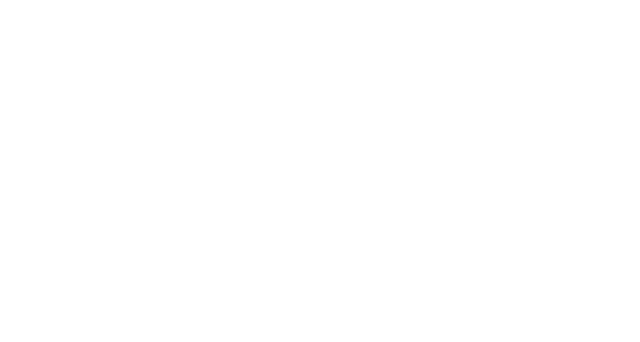
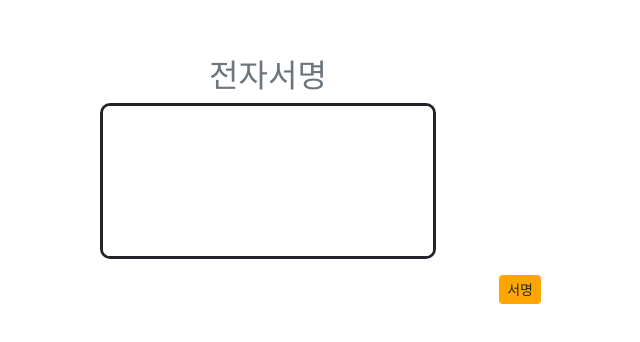
Before and after one commit to hyeonuk-kor/React, a React (Create React App) app in the folder car_ins/: page /kbds/v2/step3 in a window 1280 px wide. Before the commit this address had no page. Shown: the part 212-554 px from the top of the page, without its empty margins (372-1012 px from the left). Built offline with nearby package versions, Linux system fonts and the light colour scheme; the HTML template or start-up script is replaced by a standard one.

Commit message:
router update
dsfasd

```diff
--- a/car_ins/src/App.js
+++ b/car_ins/src/App.js
@@ -5,6 +5,7 @@
 import Step1 from './components/Step1';
 import Step2 from './components/Step2';
 import Step3 from './components/Step3';
+import Step4 from './components/Step4';
 import { BrowserRouter as Router, Route, Routes } from 'react-router-dom';
 
 function App() {
@@ -23,10 +24,11 @@
     <Container style={styles.container}>
       <Router>
         <Routes>
-          <Route path="/car-ins/" element={<Step0 />} />
-          <Route path="/car-ins/step1" element={<Step1 />} />
-          <Route path="/car-ins/step2" element={<Step2 />} />
-          <Route path="/car-ins/step3" element={<Step3 />} />
+          <Route path="/kbds/v2/" element={<Step0 />} />
+          <Route path="/kbds/v2/step1" element={<Step1 />} />
+          <Route path="/kbds/v2/step2" element={<Step2 />} />
+          <Route path="/kbds/v2/step3" element={<Step3 />} />
+          <Route path="/kbds/v2/step4" element={<Step4 />} />
         </Routes>
       </Router>
     </Container>
--- /dev/null
+++ b/car_ins/src/components/Canvas.js
@@ -0,0 +1,74 @@
+import React, { useRef, useEffect } from 'react';
+
+const Canvas = () => {
+  const canvasRef = useRef(null);
+
+  useEffect(() => {
+    const canvas = canvasRef.current;
+    const context = canvas.getContext('2d');
+    context.fillStyle = 'white';
+    context.fillRect(0, 0, canvas.width, canvas.height);
+    context.strokeStyle = 'black';
+    context.lineCap = 'round';
+    context.lineWidth = 3;
+
+    let isDrawing = false;
+    let lastX = 0;
+    let lastY = 0;
+
+    const startDrawing = (e) => {
+      isDrawing = true;
+      const x =
+        e.clientX || e.touches[0].pageX - e.touches[0].target.offsetLeft;
+      const y = e.clientY || e.touches[0].pageY - e.touches[0].target.offsetTop;
+      [lastX, lastY] = [x, y];
+    };
+
+    const draw = (e) => {
+      if (!isDrawing) return;
+      const x =
+        e.clientX || e.touches[0].pageX - e.touches[0].target.offsetLeft;
+      const y = e.clientY || e.touches[0].pageY - e.touches[0].target.offsetTop;
+      context.beginPath();
+      context.moveTo(lastX, lastY);
+      context.lineTo(x, y);
+      context.stroke();
+      [lastX, lastY] = [x, y];
+    };
+
+    const stopDrawing = () => {
+      isDrawing = false;
+    };
+
+    canvas.addEventListener('mousedown', startDrawing);
+    canvas.addEventListener('mousemove', draw);
+    canvas.addEventListener('mouseup', stopDrawing);
+    canvas.addEventListener('mouseout', stopDrawing);
+    canvas.addEventListener('touchstart', startDrawing);
+    canvas.addEventListener('touchmove', draw);
+    canvas.addEventListener('touchend', stopDrawing);
+    canvas.addEventListener('touchcancel', stopDrawing);
+
+    return () => {
+      canvas.removeEventListener('mousedown', startDrawing);
+      canvas.removeEventListener('mousemove', draw);
+      canvas.removeEventListener('mouseup', stopDrawing);
+      canvas.removeEventListener('mouseout', stopDrawing);
+      canvas.removeEventListener('touchstart', startDrawing);
+      canvas.removeEventListener('touchmove', draw);
+      canvas.removeEventListener('touchend', stopDrawing);
+      canvas.removeEventListener('touchcancel', stopDrawing);
+    };
+  }, []);
+
+  return (
+    <canvas
+      ref={canvasRef}
+      width={330}
+      height={150}
+      style={{ borderStyle: 'solid', borderRadius: '10px' }}
+    ></canvas>
+  );
+};
+
+export default Canvas;
--- a/car_ins/src/components/Step0.js
+++ b/car_ins/src/components/Step0.js
@@ -6,7 +6,7 @@
   const navigate = useNavigate();
 
   const handleSubmit = (event) => {
-    navigate('/car-ins/step1');
+    navigate('/kbds/v2/step1');
   };
 
   return (
--- a/car_ins/src/components/Step1.js
+++ b/car_ins/src/components/Step1.js
@@ -95,7 +95,7 @@
       }
     } else {
       localStorage.setItem('name', form.elements.name.value);
-      navigate('/car-ins/step2');
+      navigate('/kbds/v2/step2');
     }
   };
   return (
--- a/car_ins/src/components/Step2.js
+++ b/car_ins/src/components/Step2.js
@@ -16,7 +16,7 @@
     event.preventDefault();
     event.stopPropagation();
     if (selectedOption !== null) {
-      navigate('/car-ins/step3');
+      navigate('/kbds/v2/step3');
     } else {
       setShowFeedback(true);
     }
--- a/car_ins/src/components/Step3.js
+++ b/car_ins/src/components/Step3.js
@@ -1,84 +1,50 @@
-import React, { useState } from 'react';
-import { Row, Col, Form, Button } from 'react-bootstrap';
+import React from 'react';
+import { Form, Row, Col, Button } from 'react-bootstrap';
+import Canvas from './Canvas';
 import { useNavigate } from 'react-router-dom';
-import RadioItem from './RadioItem';
-function Step3() {
+
+const Step3 = () => {
   const navigate = useNavigate();
 
-  const handleSubmit = () => {
-    //   navigate('/car-ins/step3');
+  const handleSign = () => {
+    navigate('/kbds/v2/step4');
   };
 
   return (
     <Form
       name="signup"
       id="signup"
-      className="needs-validation"
+      className="needs-validation d-flex flex-column justify-content-center"
       noValidate
-      onSubmit={handleSubmit}
+      style={{ minHeight: '100vh' }}
     >
-      <Row className="align-items-center mb-4">
-        <Col md={6} className="d-flex justify-content-center">
-          <p className="h3 mb-0 text-center">나를 위한 1:1 맞춤 상품</p>
+      <Row className="justify-content-center">
+        <Col md={4} className="text-muted">
+          <h2 className="text-center">전자서명</h2>
         </Col>
       </Row>
-      <RadioItem
-        label="10년 만기 상품"
-        duration={new Date(
-          Date.now() + 10 * 365 * 24 * 60 * 60 * 1000
-        ).toLocaleDateString('ko-KR', {
-          year: '2-digit',
-          month: '2-digit',
-          day: '2-digit',
-        })}
-        refund="95,497원"
-        rate="8%"
-        imageSrc={process.env.PUBLIC_URL + '/carBg1.png'}
-      />
-      <RadioItem
-        label="15년 만기 상품"
-        duration={new Date(
-          Date.now() + 15 * 365 * 24 * 60 * 60 * 1000
-        ).toLocaleDateString('ko-KR', {
-          year: '2-digit',
-          month: '2-digit',
-          day: '2-digit',
-        })}
-        refund="222,470원"
-        rate="9%"
-        imageSrc={process.env.PUBLIC_URL + '/carBg11.png'}
-      />
-      <RadioItem
-        label="20년 만기 상품"
-        duration={new Date(
-          Date.now() + 20 * 365 * 24 * 60 * 60 * 1000
-        ).toLocaleDateString('ko-KR', {
-          year: '2-digit',
-          month: '2-digit',
-          day: '2-digit',
-        })}
-        refund="380,160원"
-        rate="12%"
-        imageSrc={process.env.PUBLIC_URL + '/carBg111.png'}
-      />
+      <Row className="justify-content-center">
+        <Col md={6} className="mb-3 d-flex justify-content-center">
+          <Canvas />
+        </Col>
+      </Row>
+
       <Row className="justify-content-center">
         <Col md={6} xs={12} className="mb-3 d-flex justify-content-end">
-          {' '}
-          {/* 변경: xs 속성 추가 */}
           <Button
             className="btn-sm text-dark"
-            type="submit"
             style={{
-              backgroundColor: '#FFA500', // kb 색상
-              border: 'none', // 테두리 제거
+              backgroundColor: '#FFA500',
+              border: 'none',
             }}
+            onClick={handleSign}
           >
-            다음
+            서명
           </Button>
         </Col>
       </Row>
     </Form>
   );
-}
+};
 
 export default Step3;
--- /dev/null
+++ b/car_ins/src/components/Step4.js
@@ -0,0 +1,19 @@
+import React from 'react';
+import { Row, Col } from 'react-bootstrap';
+
+const Step4 = () => {
+  return (
+    <Row className="justify-content-center">
+      <Col md={6} className="text-center">
+        <h2>가입이 완료되었습니다.</h2>
+        <img
+          src={`${process.env.PUBLIC_URL}/img.png`}
+          alt="Success"
+          style={{ maxWidth: '100%' }}
+        />
+      </Col>
+    </Row>
+  );
+};
+
+export default Step4;
```
Also changed, not shown: car_ins/package.json (+6 -4 lines), car_ins/src/index.js (+6 -6 lines), 2 other files (tests, documents, lock files or other folders).
